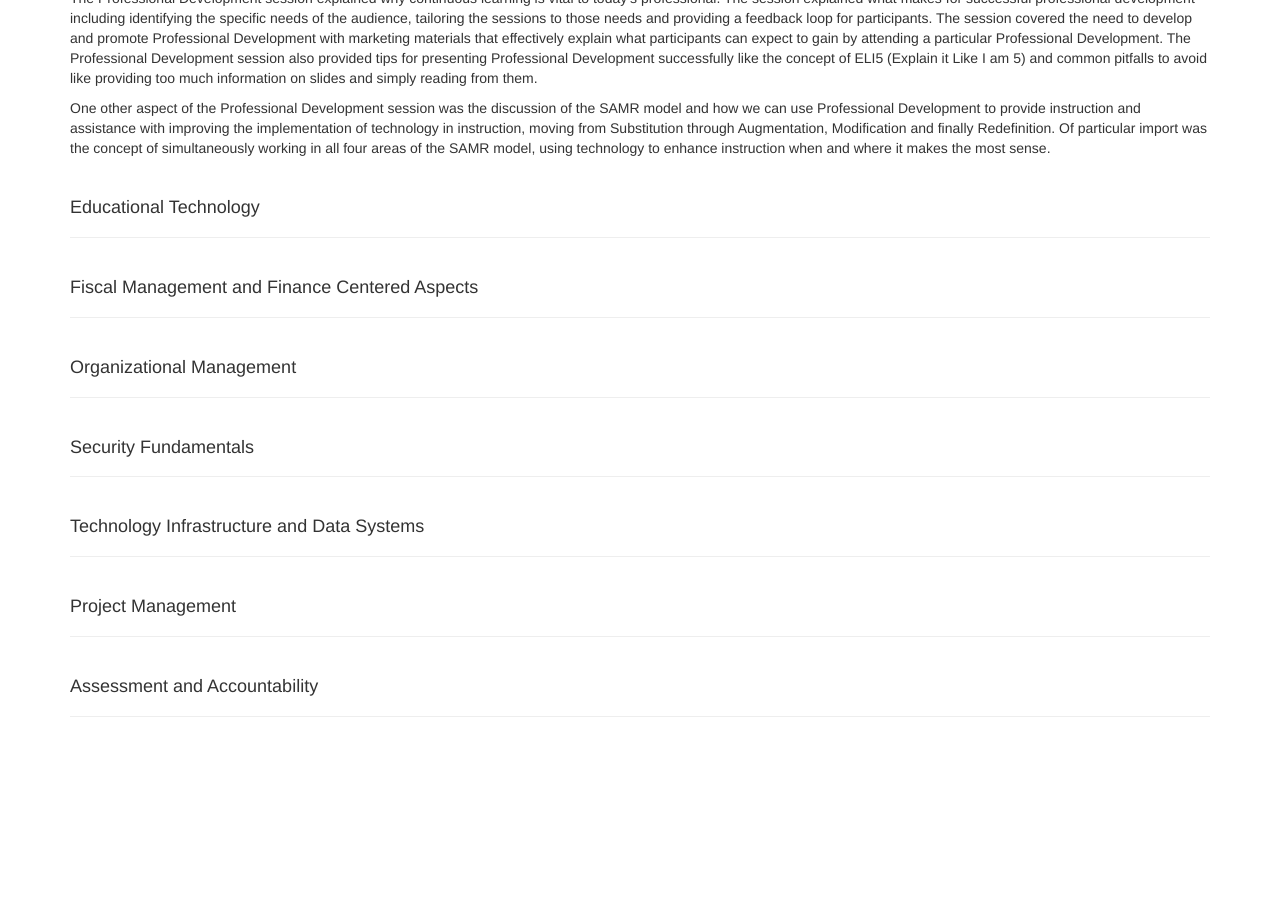
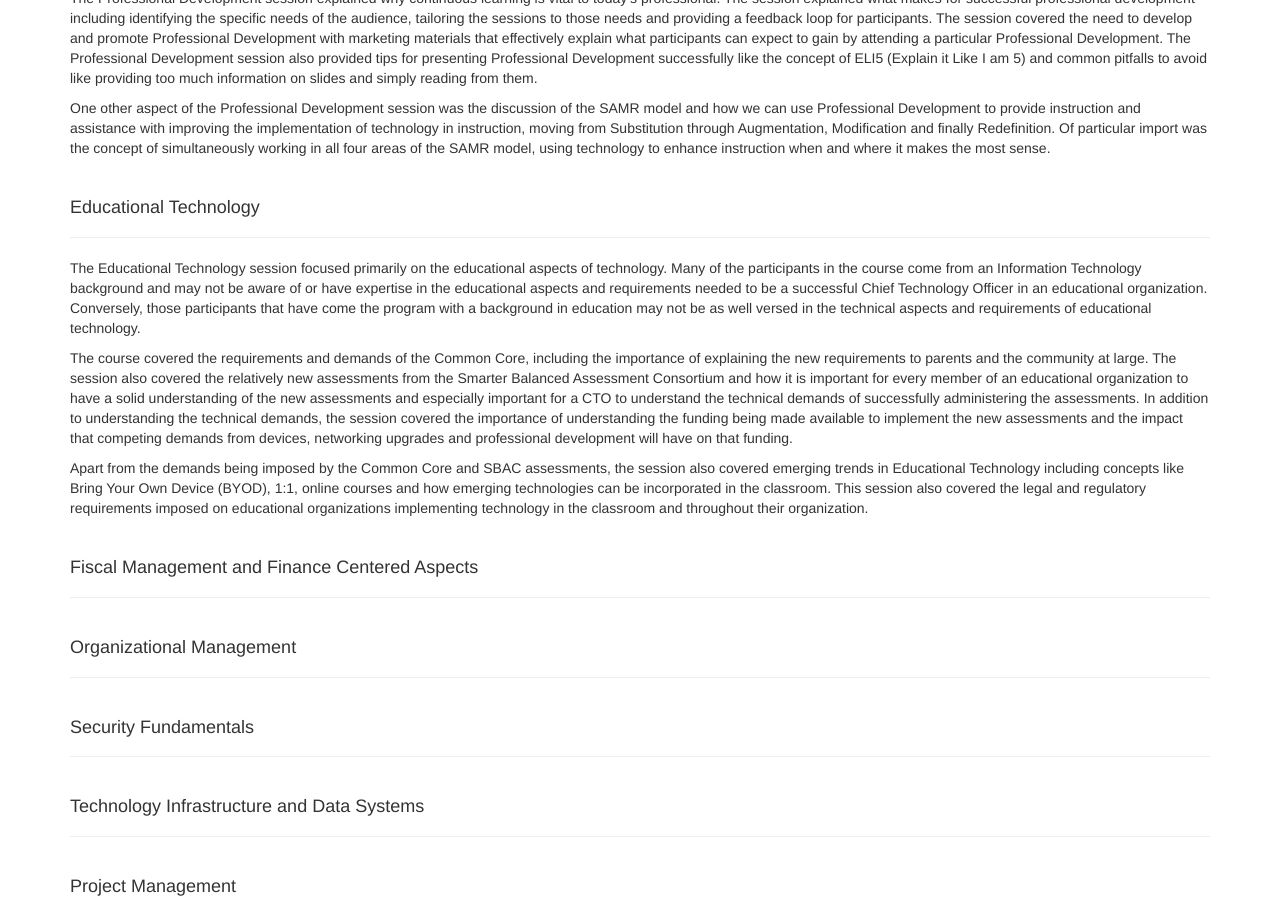
Before and after one commit to shanepinnell/shanepinnell.github.io, a Jekyll site: the page built from cto_mentor/summary.html, in a window 1280 px wide and 900 px high, scrolled down 950 px. Built offline with Jekyll 4.4.1, drawn with Linux system fonts in a browser that asks for light colours; nearby versions of some CDN libraries; library files that are not in the unit come from our copies; before the commit the page ends 1687 px from its top, so only the background shows below that.

Commit message:
Added to summary

```diff
--- a/cto_mentor/summary.html
+++ b/cto_mentor/summary.html
@@ -31,6 +31,16 @@ One other aspect of the Professional Development session was the discussion of t
 <div class="page-header">
 	<h4>Educational Technology</h4>
 </div>
+<p>
+	The Educational Technology session focused primarily on the educational aspects of technology. Many of the participants in the course come from an Information Technology background and may not be aware of or have expertise in the educational aspects and requirements needed to be a successful Chief Technology Officer in an educational organization. Conversely, those participants that have come the program with a background in education may not be as well versed in the technical aspects and requirements of educational technology.
+</p>
+<p>
+	The course covered the requirements and demands of the Common Core, including the importance of explaining the new requirements to parents and the community at large. The session also covered the relatively new assessments from the Smarter Balanced Assessment Consortium and how it is important for every member of an educational organization to have a solid understanding of the new assessments and especially important for a CTO to understand the technical demands of successfully administering the assessments. In addition to understanding the technical demands, the session covered the importance of understanding the funding being made available to implement the new assessments and the impact that competing demands from devices, networking upgrades and professional development will have on that funding.
+</p>
+<p>
+	Apart from the demands being imposed by the Common Core and SBAC assessments, the session also covered emerging trends in Educational Technology including concepts like Bring Your Own Device (BYOD), 1:1, online courses and how emerging technologies can be incorporated in the classroom. This session also covered the legal and regulatory requirements imposed on educational organizations implementing technology in the classroom and throughout their organization.
+</p>
+
 <div class="page-header">
 	<h4>Fiscal Management and Finance Centered Aspects</h4>
 </div>
```
